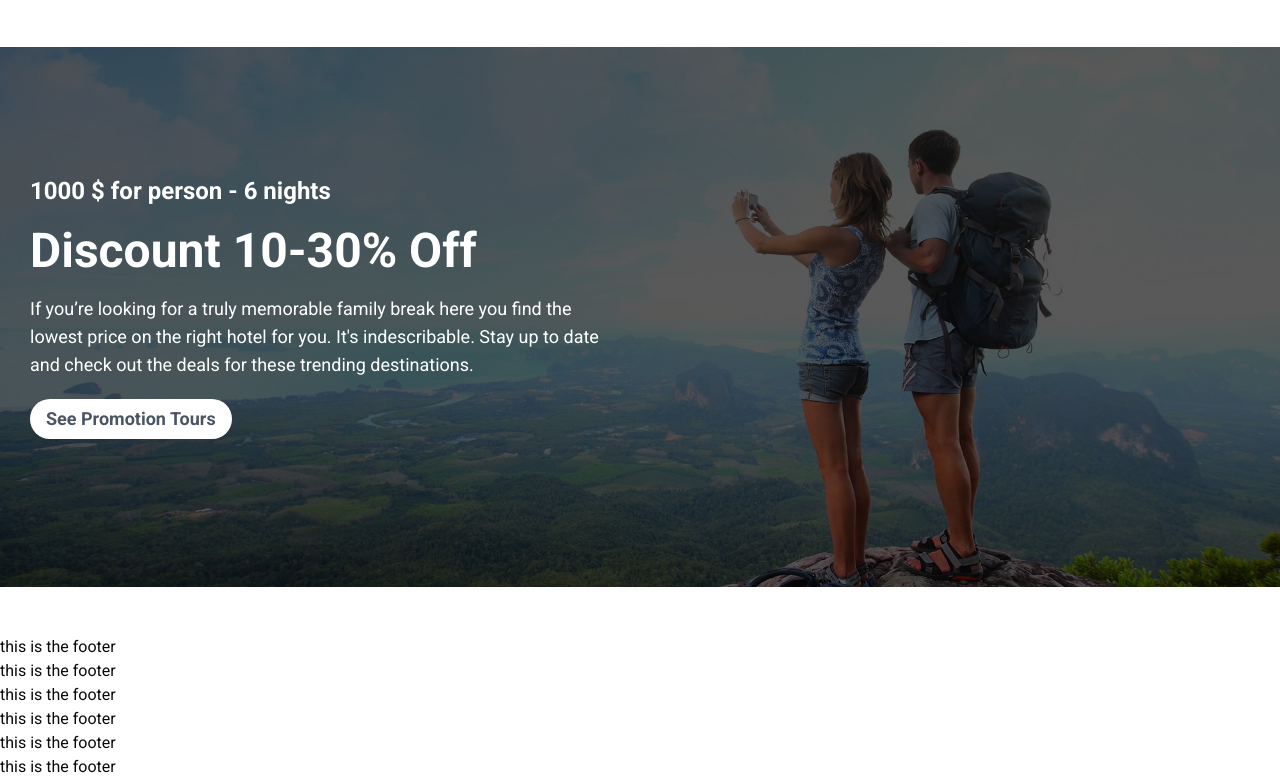
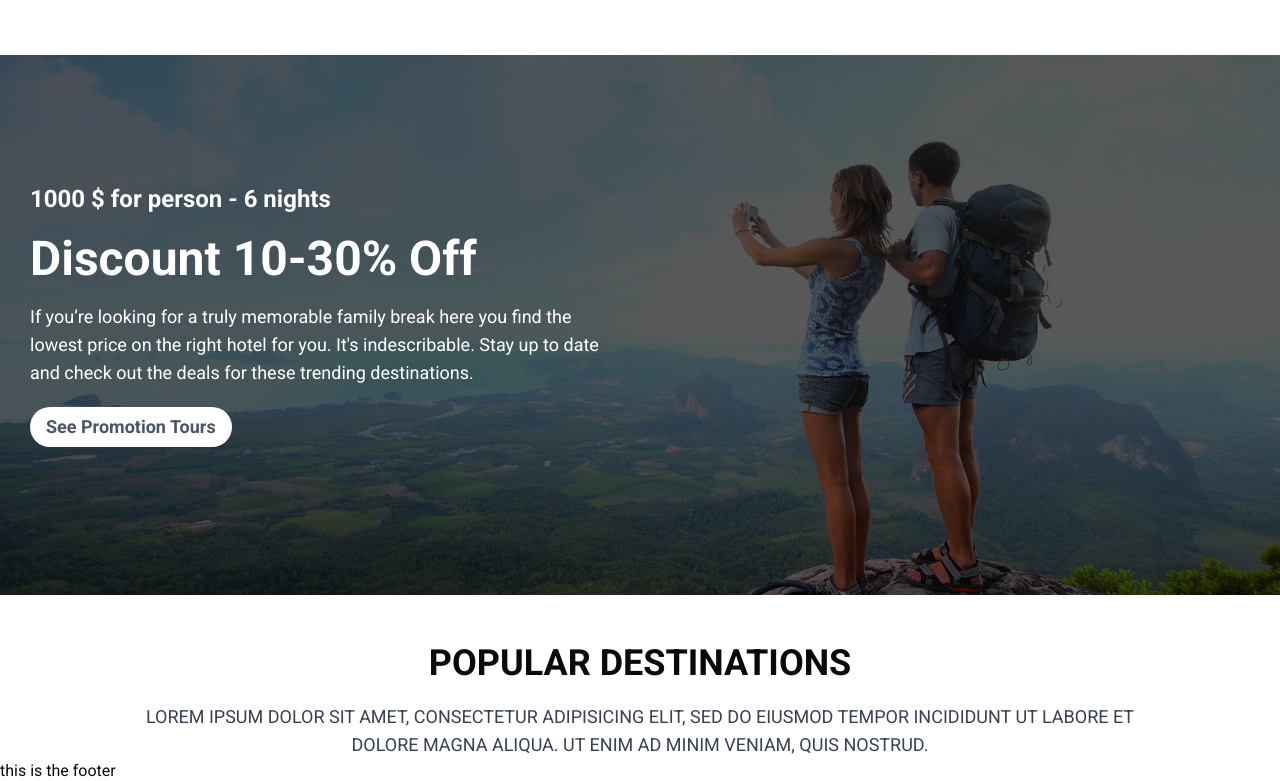
Before and after one commit to muhammadali246397/traveler, a React (Vite) app: page / in a window 1280 px wide. Shown: the part 2000-2781 px from the top of the page. Built offline with nearby package versions, Linux system fonts and the light colour scheme; no server answers.

Commit message:
making popular destination section

```diff
--- a/src/pages/home/Home.tsx
+++ b/src/pages/home/Home.tsx
@@ -1,5 +1,6 @@
 
 import HeroSection from "./HeroSection";
+import PopularDestinationSection from "./PopularDestinationSection";
 import PromotionSection from "./PromotionSection";
 import SearchSection from "./SearchSection";
 import TopPlaceSection from "./TopPlaceSection";
@@ -13,6 +14,7 @@ const Home = () => {
          <SearchSection/>
          <TopPlaceSection/>
          <PromotionSection/>
+         <PopularDestinationSection/>
        </div>
 
     );
--- /dev/null
+++ b/src/pages/home/PopularDestinationSection.tsx
@@ -0,0 +1,14 @@
+
+
+const PopularDestinationSection = () => {
+    return (
+        <div>
+            <div className="text-center uppercase w-full max-w-5xl mx-auto">
+                <h1 className="font-semibold mb-5 text-4xl ">popular destinations</h1>
+                <p className="mt-3 text-gray-700 text-lg">Lorem ipsum dolor sit amet, consectetur adipisicing elit, sed do eiusmod tempor incididunt ut labore et dolore magna aliqua. Ut enim ad minim veniam, quis nostrud.</p>
+            </div>
+        </div>
+    );
+};
+
+export default PopularDestinationSection;
--- a/src/pages/home/TopPlaceSection.tsx
+++ b/src/pages/home/TopPlaceSection.tsx
@@ -18,7 +18,7 @@ const TopPlaceSection = () => {
     return (
         <Container classname={"py-16"}>
             <div className="text-center uppercase">
-                <h1 className="font-semibold text-4xl ">Top Places</h1>
+                <h1 className="font-semibold mb-5 text-4xl ">Top Places</h1>
                 <p className="mt-3 text-gray-700 text-xl">BEST TRAVEL PACKAGES AVAILABLE</p>
             </div>
             <div className="grid md:grid-cols-2 lg:grid-cols-3 gap-5 mt-10">
```
